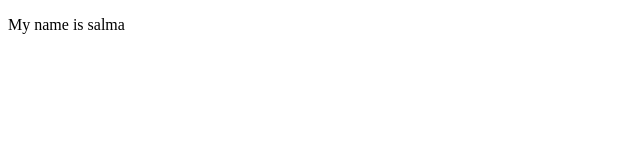
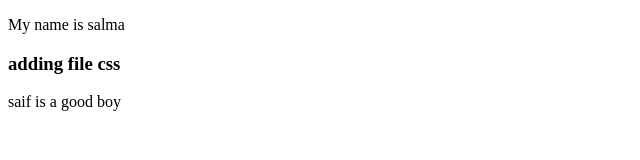
Before and after one commit to salmaislam1/my-first-ripo, a plain HTML site: page indec.html in a window 1280 px wide. Shown: the whole page, without its empty margins (0-640 px from the left). Drawn offline with Linux system fonts and the light colour scheme.

Commit message:
somthing add

```diff
--- a/indec.html
+++ b/indec.html
@@ -8,5 +8,7 @@
 </head>
 <body>
     <p>My name is salma</p>
+    <h3>adding file css </h3>
+    <p>saif is a good boy</p>
 </body>
 </html>
```
